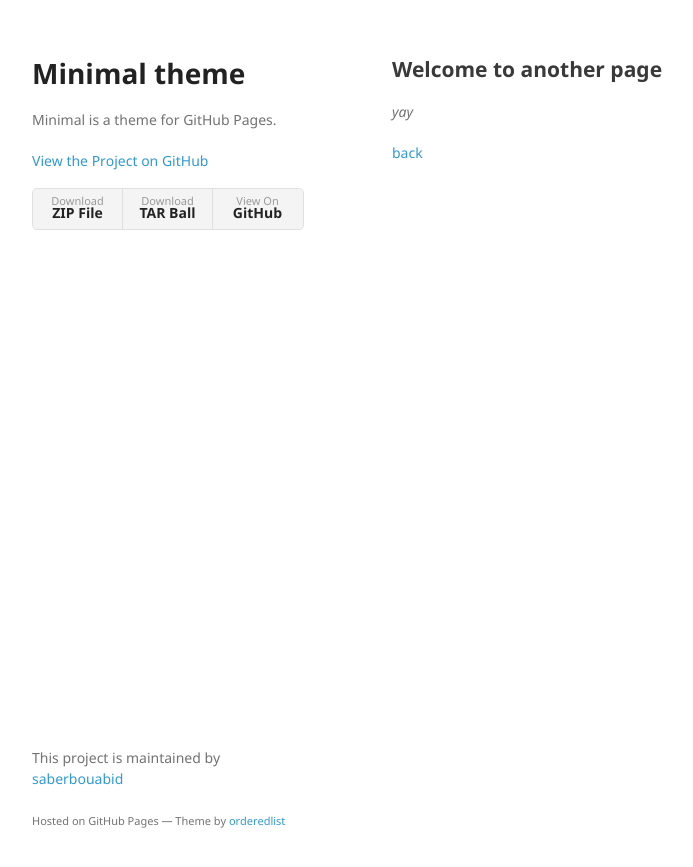
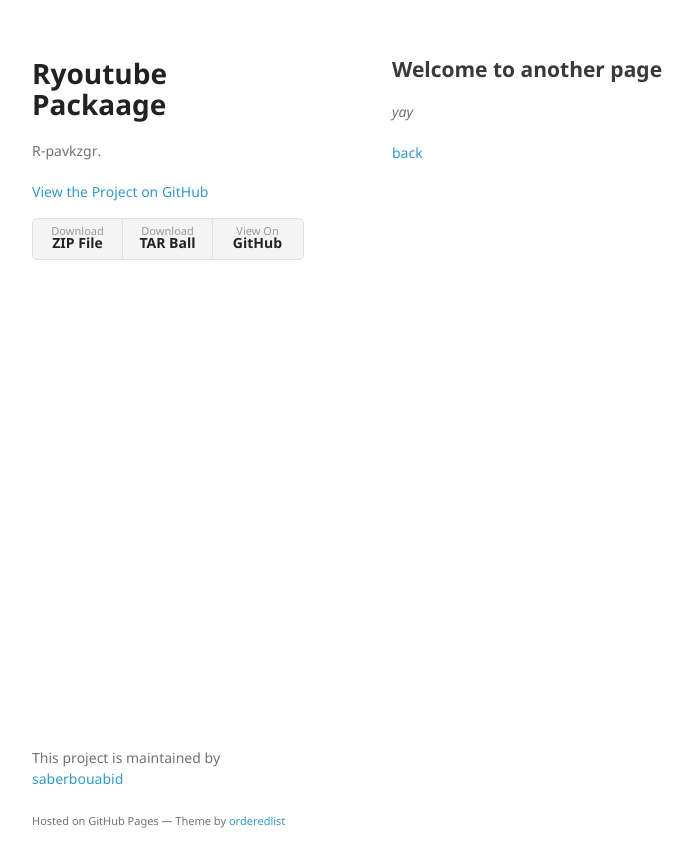
Before and after one commit to saberbouabid/RYoutube, a Jekyll site: the page built from another-page.md, in a window 1280 px wide. Shown: the top 867 px of the page, without its empty margins (178-871 px from the left). Built offline with Jekyll 4.4.1, drawn with Linux system fonts in a browser that asks for light colours; our own code applies the rules of GitHub Pages for plain Markdown files.

Commit message:
Update _config.yml

```diff
--- a/_config.yml
+++ b/_config.yml
@@ -1,5 +1,5 @@
-title: Minimal theme
-description: Minimal is a theme for GitHub Pages.
+title: Ryoutube Packaage
+description: R-pavkzgr.
 show_downloads: true
 google_analytics:
 theme:
```
